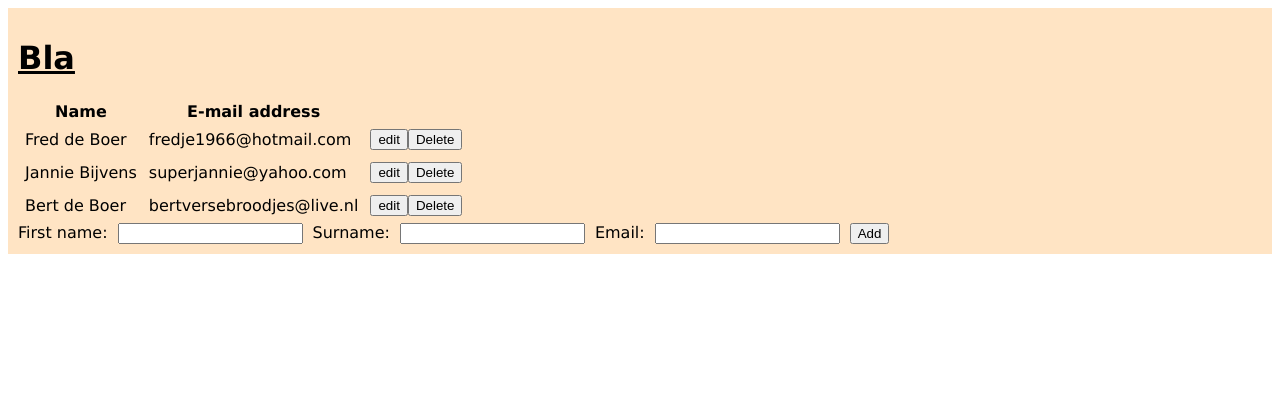
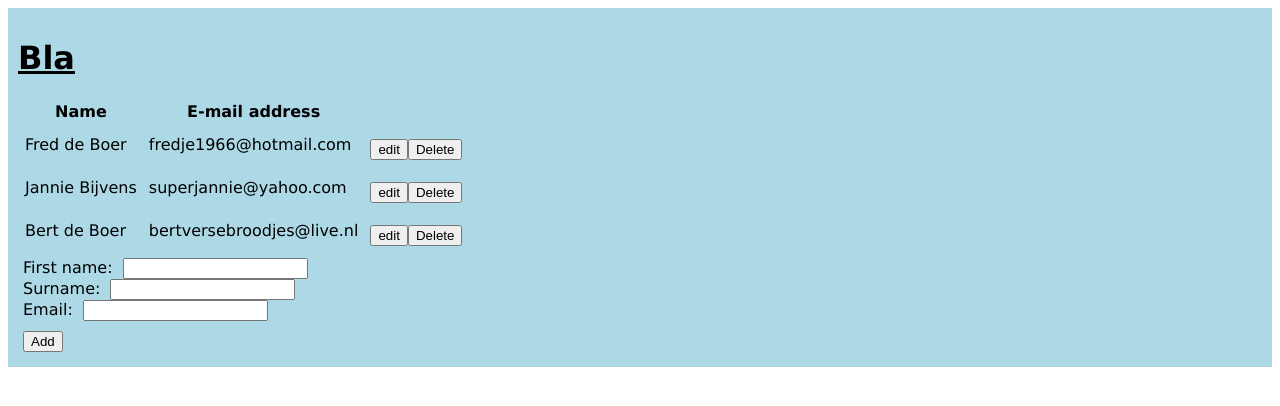
Before and after one commit to Ensiras/BD2020-Web, an Angular app: page / in a window 1280 px wide. Shown: the top 406 px of the page. Built offline with nearby package versions, Linux system fonts and the light colour scheme.

Commit message:
Add contact fixed

```diff
--- a/src/app/app.component.css
+++ b/src/app/app.component.css
@@ -2,7 +2,7 @@ body {
   margin: 0;
   padding: 10px;
   font-family: Verdana, sans-serif;
-  background: bisque;
+  background: lightblue;
   color: black;
 }
 
@@ -15,6 +15,14 @@ td {
   padding: 5px;
 }
 
+form {
+  padding: 5px;
+}
+
+button {
+  margin-top: 10px;
+}
+
 .form-control {
   margin: 0 10px 0 10px;
 }
--- a/src/app/app.component.html
+++ b/src/app/app.component.html
@@ -12,22 +12,25 @@
     <th>Name</th>
     <th>E-mail address</th>
   </tr>
-  <tr *ngFor="let contact of contacts">
+  <tr *ngFor="let contact of contacts; index as i">
     <td>{{contact.firstName}} {{contact.surname}}</td>
     <td>{{contact.email}}</td>
     <td>
       <button class="btn">edit</button>
-      <button class="btn">Delete</button>
+      <button class="btn" (click)="deleteContact(i)">Delete</button>
     </td>
   </tr>
 </table>
   <form (ngSubmit)="addContact()">
     <label for="inputFirstName">First name:</label>
     <input type="text" [(ngModel)]="newContact.firstName" name="firstName" id="inputFirstName" class="form-control">
+    <br>
     <label for="inputSurname">Surname:</label>
     <input type="text" [(ngModel)]="newContact.surname" name="surname" id="inputSurname" class="form-control">
+    <br>
     <label for="inputEmail">Email:</label>
     <input type="text" [(ngModel)]="newContact.email" name="email" id="inputEmail" class="form-control">
+    <br>
     <button class="btn btn-primary">Add</button>
   </form>
 </body>
--- a/src/app/app.component.ts
+++ b/src/app/app.component.ts
@@ -16,6 +16,11 @@ export class AppComponent {
 
   addContact() {
     this.contacts.push(this.newContact);
+    // Create new empty contact, so fields point towards this new contact (and don't edit the most recently added one).
+    this.newContact = {} as Contact;
   }
 
+  deleteContact(index: number) {
+    this.contacts.splice(index, 1);
+  }
 }
```
